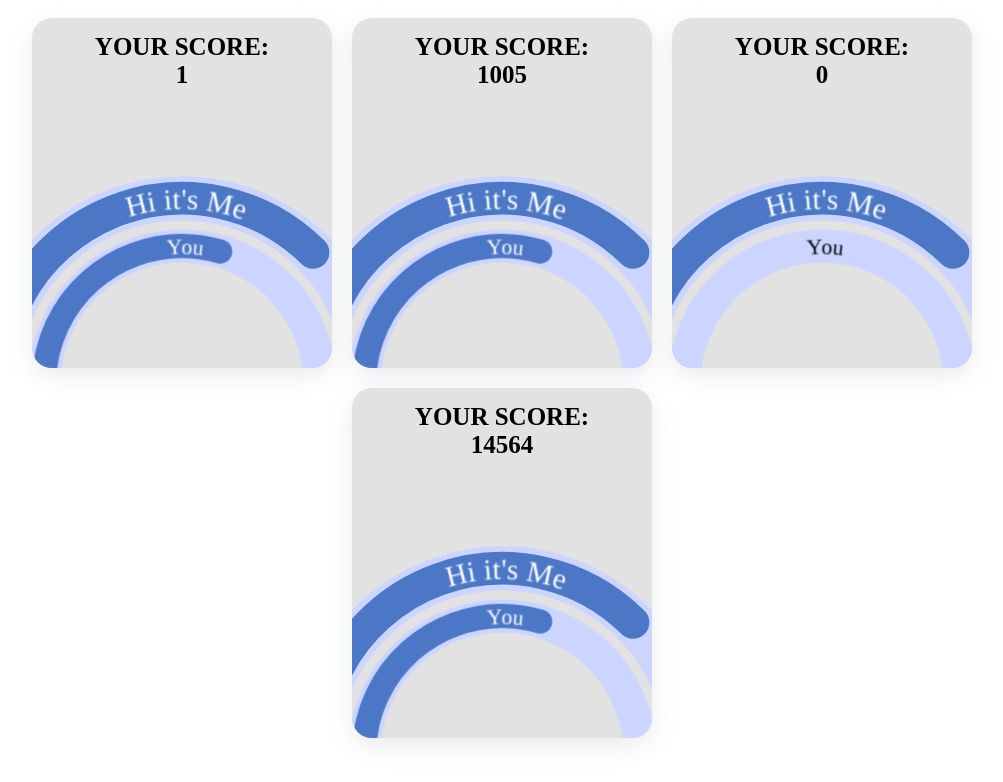
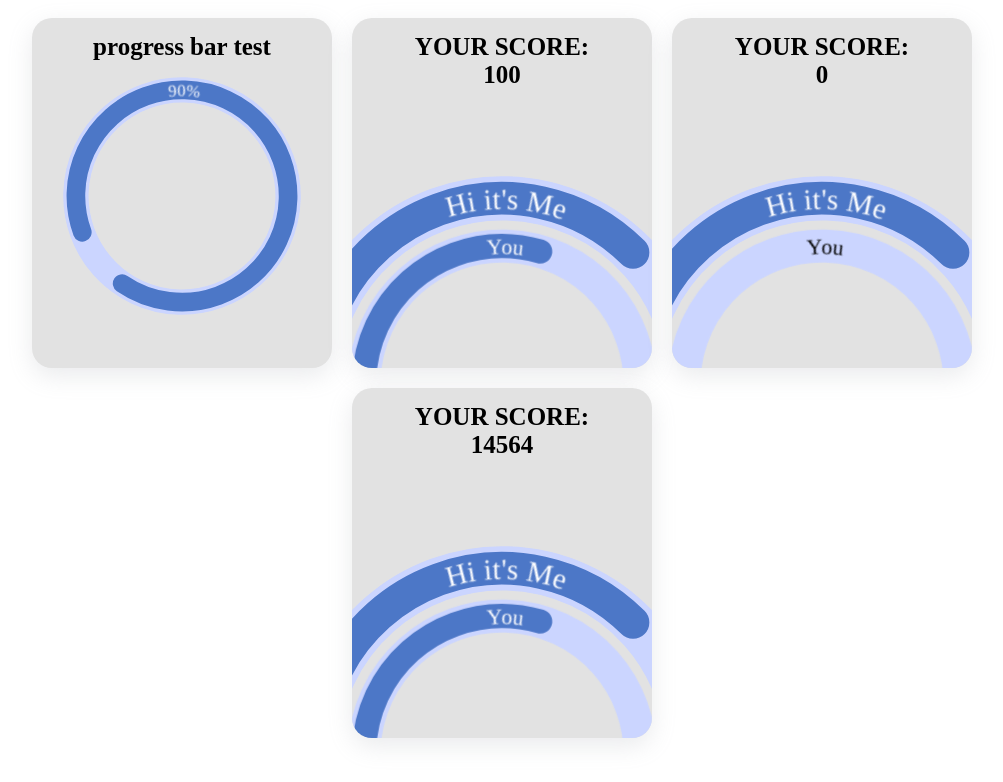
Before and after one commit to AFJaimes/test-animations, a Next.js app: page / in a window 1280 px wide. Shown: the top 782 px of the page, without its empty margins (138-1141 px from the left). Built offline with nearby package versions, Linux system fonts and the light colour scheme.

Commit message:
refactor: progress examples

```diff
--- a/pages/index.js
+++ b/pages/index.js
@@ -1,10 +1,16 @@
+import Card from '../components/Cards/Card/Card';
 import ScoreCard from '../components/Cards/ScoreCard/ScoreCard';
+import LoaderCircle from '../components/Loaders/LoaderCircle/LoaderCircle';
+import css from '../styles/Styles.module.css';
 
 export default function Home() {
   return (
-    <div className="container" style={{ display: 'flex', justifyContent: 'center', flexWrap: 'wrap' }}>
-      <ScoreCard score={1} />
-      <ScoreCard score={1005} />
+    <div className={css.root}>
+      <Card>
+        <span className={css.title}>progress bar test</span>
+        <LoaderCircle percentage={90} title="90%" />
+      </Card>
+      <ScoreCard score={100} />
       <ScoreCard score={0} />
       <ScoreCard score={14564} />
     </div>
--- /dev/null
+++ b/styles/Styles.module.css
@@ -0,0 +1,16 @@
+.root {
+  display: flex;
+  justify-content: center;
+  flex-wrap: wrap;
+}
+
+.title{
+  font-size: 25px;
+  font-weight: bold;
+  width: 100%;
+  text-align: center;
+  display: flex;
+  justify-content: center;
+  position: relative;
+  margin: 15px auto;
+}
```
